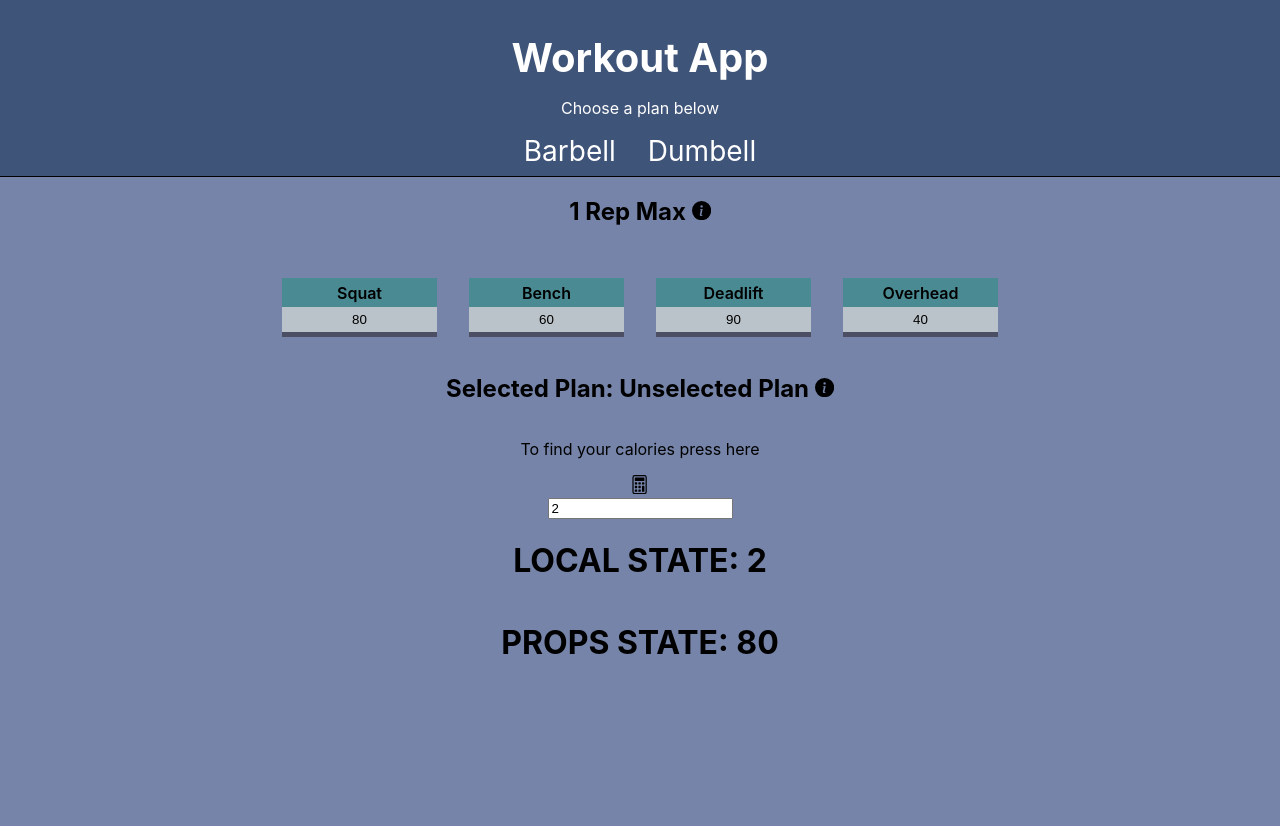
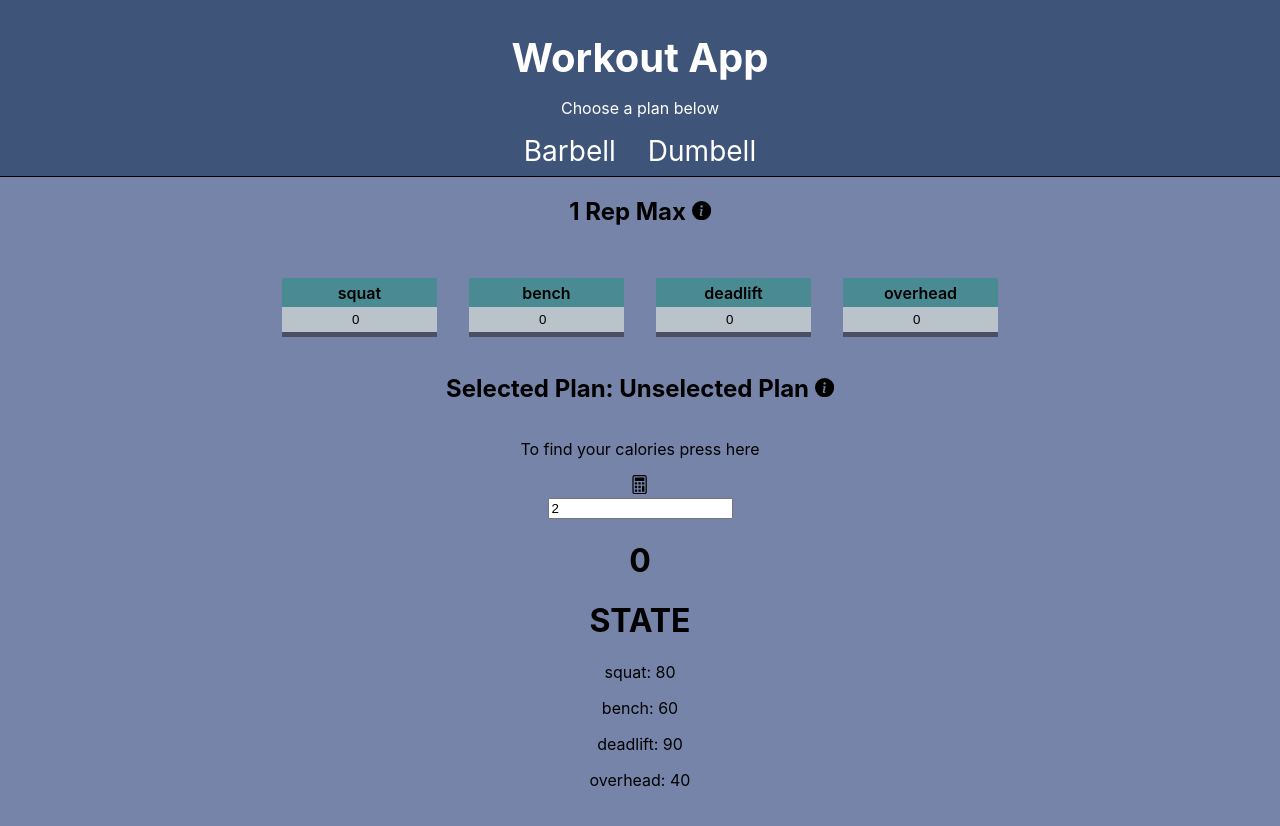
Before and after one commit to AroonSalotra/workout-app, a React (Create React App) app: page / in a window 1280 px wide. Shown: the top 826 px of the page. Built offline with nearby package versions, Linux system fonts and the light colour scheme.

Commit message:
optimised liftAmount state rendering methods

```diff
--- a/src/App.js
+++ b/src/App.js
@@ -25,6 +25,8 @@ function App() {
   const [deadlift, setDeadlift] = useState("60")
   const [overhead, setOverhead] = useState("32.5")
 
+  const [testState, setTestState] = useState(0)
+
   const [liftAmount, setLiftAmount] = useState({
     squat: 80,
     bench: 60,
@@ -32,6 +34,11 @@ function App() {
     overhead: 40
   })
 
+  // console.log(liftAmount)
+
+  useEffect(() => {
+    console.log("from state:", liftAmount)
+  }, [liftAmount])
 
   const [display, setDisplay] = useState("none")
   const [opacity, setOpacity] = useState(1)
@@ -43,19 +50,20 @@ function App() {
   const roundNum = (input) => Math.ceil(input / 2.5) * 2.5
 
 
-
   return (
 
     <BrowserRouter>
       <div className="App">
+
         <Navbar setValue={setValue} value={value} plan={plan} setPlan={setPlan} />
+
         <TrainingMaxDisplay
-          squat={squat} bench={bench} deadlift={deadlift} overhead={overhead}
-          setSquat={setSquat} setBench={setBench} setDeadlift={setDeadlift} setOverhead={setOverhead}
           liftAmount={liftAmount} setLiftAmount={setLiftAmount}
         />
+
         <ViewPlan
           plan={plan} display={display} setDisplay={setDisplay} />
+
         <Calculator
           display={display} opacity={opacity} />
 
@@ -67,16 +75,20 @@ function App() {
           >
           </Route>
 
-          <Route exact path="/workout-app/plan-1" element={<Main round={roundNum}
-            squat={squat} bench={bench} deadlift={deadlift} overhead={overhead}
-            setSquat={setSquat} setBench={setBench} setDeadlift={setDeadlift} setOverhead={setOverhead}
+          <Route exact path="/workout-app/plan-1" element={<Main
+            round={roundNum}
+            liftAmount={liftAmount}
+            setLiftAmount={setLiftAmount}
           />}>
           </Route>
 
-          <Route exact path="/workout-app/plan-2" element={<PlanTwoDisplay squat={squat}
+          <Route exact path="/workout-app/plan-2" element={<PlanTwoDisplay
+            quat={squat}
             deadlift={deadlift}
             bench={bench}
             overhead={overhead}
+            liftAmount={liftAmount}
+            setLiftAmount={setLiftAmount}
             round={roundNum} />}>
           </Route>
         </Routes>
@@ -84,6 +96,8 @@ function App() {
         <DebugComponent
           liftAmount={liftAmount}
           setLiftAmount={setLiftAmount}
+          testState={testState}
+          setTestState={setTestState}
         />
       </div>
     </BrowserRouter>
--- a/src/DebugComponent.jsx
+++ b/src/DebugComponent.jsx
@@ -4,7 +4,7 @@ import DebugChild from "./DebugChild"
 
 const DebugComponent = (props) => {
 
-    const { liftAmount, setLiftAmount } = props;
+    const { liftAmount, setLiftAmount, testState, setTestState } = props;
     const [value, setValue] = useState(2)
 
     const handleChange = (e) => {
@@ -14,17 +14,30 @@ const DebugComponent = (props) => {
         return setValue(e.target.value)
     }
 
-    console.log(liftAmount)
+    const handleClick = () => {
+        setTestState(testState + 1)
+    }
+    // console.log(liftAmount)
 
     return (
+        <>
             <div className="debugContainer">
                 <input type="number"
                     value={value}
                     onChange={(e) => handleChange(e)}
                 />
-            <h1>LOCAL STATE: {value ? value : "undefined"}</h1>
-            <h1>PROPS STATE: {liftAmount.squat}</h1>
             </div>
+
+            <div>
+                <h1 onClick={() => handleClick()}>{testState}</h1>
+                <h1>STATE</h1>
+                <p>squat: {liftAmount.squat}</p>
+                <p>bench: {liftAmount.bench}</p>
+                <p>deadlift: {liftAmount.deadlift}</p>
+                <p>overhead: {liftAmount.overhead}</p>
+            </div>
+
+        </>
     )
 }
 
--- a/src/Main.jsx
+++ b/src/Main.jsx
@@ -8,6 +8,7 @@ import PlanTwo from "./PlanTwo";
 
 
 const Main = (props) => {
+    const { liftAmount, setLiftAmount, round } = props;
 
     return (
         <div className="containerMain">
@@ -17,52 +18,28 @@ const Main = (props) => {
                     <div className="trainingDay">
                         <h3 className="subTitle2">Push Day </h3>
                         <h3 className="liftType">Squat  </h3>
-                        <PlanOne args={[0.65, 0.75, 0.85]} operand={props.squat} week={1} round={props.round} />
+
+                        <PlanOne
+                            args={[0.65, 0.75, 0.85]}
+                            operand={liftAmount.squat}
+                            week={1}
+                            round={round} />
+
                         <h3>Bench</h3>
-                        <PlanOne args={[0.65, 0.75, 0.85]} operand={props.bench} week={1} round={props.round} />
+
+                        <PlanOne
+                            args={[0.65, 0.75, 0.85]}
+                            operand={liftAmount.bench}
+                            week={1}
+                            round={round} />
                     </div>
+
                     <div className="trainingDay">
                         <h3 className="subTitle2">Pull Day</h3>
                         <h3>Deadlift</h3>
                         <PlanOne args={[0.65, 0.75, 0.85]} operand={props.deadlift} week={1} round={props.round} />
                         <h3>Overhead</h3>
                         <PlanOne args={[0.65, 0.75, 0.85]} operand={props.overhead} week={1} round={props.round} />
-                    </div>
-                </div>
-
-                <div className="trainingWeek">
-                    <h2 className="subTitle">Week Two</h2>
-                    <div className="trainingDay">
-                        <h3 className="subTitle2">Push Day</h3>
-                        <h3>Squat</h3>
-                        <PlanOne args={[0.70, 0.80, 0.90]} operand={props.squat} week={2} round={props.round} />
-                        <h3>Bench</h3>
-                        <PlanOne args={[0.70, 0.80, 0.90]} operand={props.bench} week={2} round={props.round} />
-                    </div>
-                    <div className="trainingDay">
-                        <h3 className="subTitle2">Pull Day</h3>
-                        <h3>Deadlift</h3>
-                        <PlanOne args={[0.70, 0.80, 0.90]} operand={props.deadlift} week={2} round={props.round} />
-                        <h3>Overhead</h3>
-                        <PlanOne args={[0.70, 0.80, 0.90]} operand={props.overhead} week={2} round={props.round} />
-                    </div>
-                </div>
-
-                <div className="trainingWeek">
-                    <h2 className="subTitle">Week Three</h2>
-                    <div className="trainingDay">
-                        <h3 className="subTitle2">Push Day</h3>
-                        <h3>Squat</h3>
-                        <PlanOne args={[0.75, 0.85, 0.95]} operand={props.squat} week={3} round={props.round} />
-                        <h3>Bench</h3>
-                        <PlanOne args={[0.75, 0.85, 0.95]} operand={props.bench} week={3} round={props.round} />
-                    </div>
-                    <div className="trainingDay">
-                        <h3 className="subTitle2">Pull Day</h3>
-                        <h3>Deadlift</h3>
-                        <PlanOne args={[0.75, 0.85, 0.95]} operand={props.deadlift} week={3} round={props.round} />
-                        <h3>Overhead</h3>
-                        <PlanOne args={[0.75, 0.85, 0.95]} operand={props.overhead} week={3} round={props.round} />
                     </div>
                 </div>
             </div>
--- a/src/TrainingMax.jsx
+++ b/src/TrainingMax.jsx
@@ -1,10 +1,35 @@
+import { useEffect } from "react";
+import { useState } from "react";
+
 const TrainingMax = (props) => {
-    const {id, liftType, handleChange} = props
+    const { id, liftType, title, liftAmount, setLiftAmount } = props
+    const [numValue, setNumValue] = useState(0)
+
+    const handleChange = (e) => {
+        const stateClone = liftAmount;
+        // stateClone[title] = JSON.parse(e.target.value)
+        stateClone[title] = (e.target.value)
+        // setLiftAmount(stateClone)
+        setLiftAmount({
+            ...liftAmount,
+            title: e.target.value
+        })
+        // console.log(liftAmount)
+        return setNumValue(e.target.value)
+    }
+
+
+    // console.log(liftAmount[title])
+
     return (
         <div className="inputContainer">
-            <p className="inputText">{props.id}</p>
-            <input type="number" name="" id={props.id} value={props.liftType}
-                onChange={(e) => props.handleChange(e)} />
+            <p className="inputText">{title}</p>
+            <input
+                type="number"
+                name={title}
+                id={props.id}
+                value={numValue}
+                onChange={(e) => handleChange(e)} />
         </div>
     );
 }
--- a/src/TrainingMaxDisplay.jsx
+++ b/src/TrainingMaxDisplay.jsx
@@ -8,34 +8,16 @@ const TrainingMaxDisplay = (props) => {
 
     const [display, setDisplay] = useState("opacity-none")
 
-
-    const handleChange = (e) => {
-
-        let liftType;
-        const id = e.target.id;
-
-        switch (id) {
-            case "Squat":
-                liftType = props.setSquat;
-                break;
-            case "Bench":
-                liftType = props.setBench;
-                break;
-            case "Deadlift":
-                liftType = props.setDeadlift;
-                break;
-            case "Overhead":
-                liftType = props.setOverhead;
-                break;
-            default:
-                liftType = "undefined"
-        }
-        return liftType(e.target.value)
-    }
-
     const handleClick = () => {
         (display === "" ? setDisplay("opacity-none") : setDisplay(""))
     }
+
+    const DATA = [
+        { title: "squat" },
+        { title: "bench" },
+        { title: "deadlift" },
+        { title: "overhead" },
+    ]
 
     return (
         <>
@@ -45,22 +27,17 @@ const TrainingMaxDisplay = (props) => {
                 To calculate your 1 Rep Max, perform each lift at the highest
                 weight you feel you can lift for 1 successful rep</p>
             <div className="trainingMax">
-                <TrainingMax liftType={liftAmount.squat}
-                    round={props.round}
-                    handleChange={handleChange}
-                    id="Squat" />
-                <TrainingMax liftType={liftAmount.bench}
-                    round={props.round}
-                    handleChange={handleChange}
-                    id="Bench" />
-                <TrainingMax liftType={liftAmount.deadlift}
-                    round={props.round}
-                    handleChange={handleChange}
-                    id="Deadlift" />
-                <TrainingMax liftType={liftAmount.overhead}
-                    round={props.round}
-                    handleChange={handleChange}
-                    id="Overhead" />
+                {DATA.map(({ title }) => {
+                    return <TrainingMax
+                        key={title}
+                        round={props.round}
+                        title={title}
+                        liftAmount={liftAmount}
+                        setLiftAmount={setLiftAmount}
+                    />
+                })}
+
+
             </div>
         </>
     );
```
Also changed, not shown: src/PlanOne.jsx (+15 -4 lines). Lines whose indentation alone changed are shown as unchanged.
